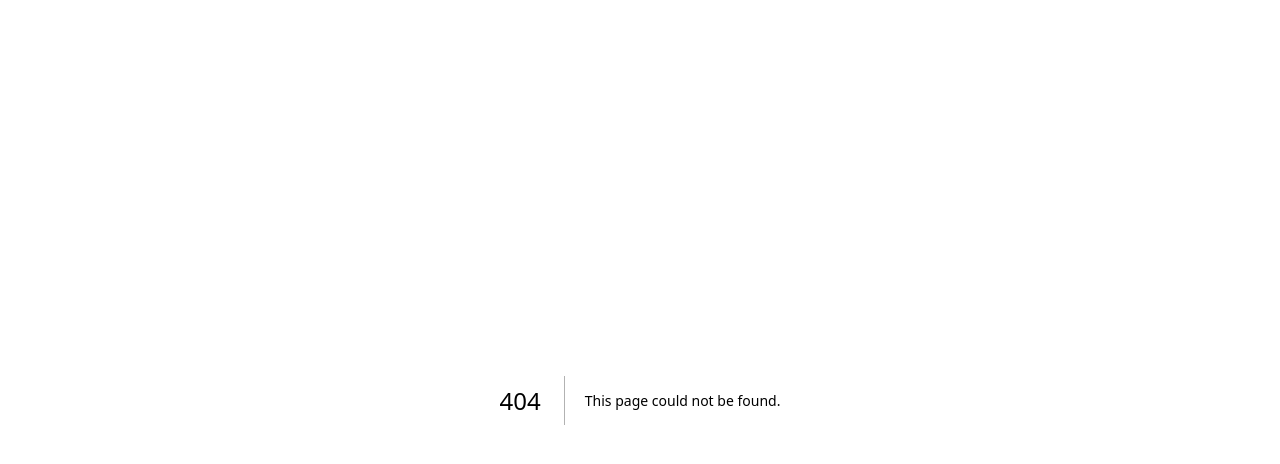
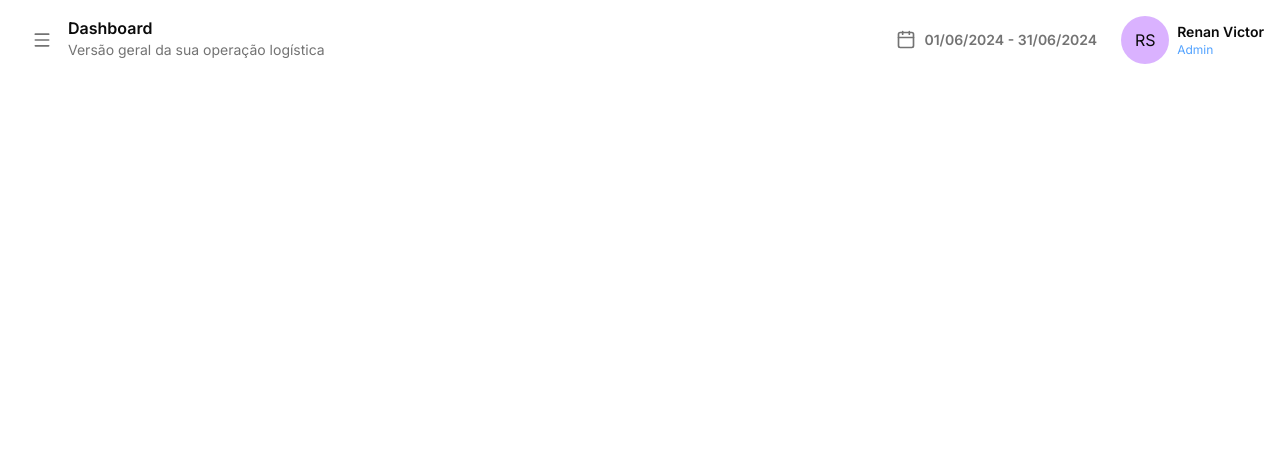
Before and after one commit to renan22Rsw/Logitrack, a Next.js app in the folder frontend/: page /dashboard in a window 1280 px wide. Before the commit this address had no page. Shown: the top 464 px of the page. Built offline with nearby package versions, Linux system fonts and the light colour scheme.

Commit message:
feat: navbar some implements will be added soon

```diff
--- /dev/null
+++ b/frontend/src/app/dashboard/page.tsx
@@ -0,0 +1,12 @@
+import { Navbar } from "@/components/navbar";
+
+const DashBoard = () => {
+  return (
+    <Navbar
+      title="Dashboard"
+      description="Versão geral da sua operação logística"
+    />
+  );
+};
+
+export default DashBoard;
--- a/frontend/src/app/page.tsx
+++ b/frontend/src/app/page.tsx
@@ -1,65 +1,5 @@
-import Image from "next/image";
+const Home = () => {
+  return <div>Home</div>;
+};
 
-export default function Home() {
-  return (
-    <div className="flex flex-col flex-1 items-center justify-center bg-zinc-50 font-sans dark:bg-black">
-      <main className="flex flex-1 w-full max-w-3xl flex-col items-center justify-between py-32 px-16 bg-white dark:bg-black sm:items-start">
-        <Image
-          className="dark:invert"
-          src="/next.svg"
-          alt="Next.js logo"
-          width={100}
-          height={20}
-          priority
-        />
-        <div className="flex flex-col items-center gap-6 text-center sm:items-start sm:text-left">
-          <h1 className="max-w-xs text-3xl font-semibold leading-10 tracking-tight text-black dark:text-zinc-50">
-            To get started, edit the page.tsx file.
-          </h1>
-          <p className="max-w-md text-lg leading-8 text-zinc-600 dark:text-zinc-400">
-            Looking for a starting point or more instructions? Head over to{" "}
-            <a
-              href="https://vercel.com/templates?framework=next.js&utm_source=create-next-app&utm_medium=appdir-template-tw&utm_campaign=create-next-app"
-              className="font-medium text-zinc-950 dark:text-zinc-50"
-            >
-              Templates
-            </a>{" "}
-            or the{" "}
-            <a
-              href="https://nextjs.org/learn?utm_source=create-next-app&utm_medium=appdir-template-tw&utm_campaign=create-next-app"
-              className="font-medium text-zinc-950 dark:text-zinc-50"
-            >
-              Learning
-            </a>{" "}
-            center.
-          </p>
-        </div>
-        <div className="flex flex-col gap-4 text-base font-medium sm:flex-row">
-          <a
-            className="flex h-12 w-full items-center justify-center gap-2 rounded-full bg-foreground px-5 text-background transition-colors hover:bg-[#383838] dark:hover:bg-[#ccc] md:w-[158px]"
-            href="https://vercel.com/new?utm_source=create-next-app&utm_medium=appdir-template-tw&utm_campaign=create-next-app"
-            target="_blank"
-            rel="noopener noreferrer"
-          >
-            <Image
-              className="dark:invert"
-              src="/vercel.svg"
-              alt="Vercel logomark"
-              width={16}
-              height={16}
-            />
-            Deploy Now
-          </a>
-          <a
-            className="flex h-12 w-full items-center justify-center rounded-full border border-solid border-black/[.08] px-5 transition-colors hover:border-transparent hover:bg-black/[.04] dark:border-white/[.145] dark:hover:bg-[#1a1a1a] md:w-[158px]"
-            href="https://nextjs.org/docs?utm_source=create-next-app&utm_medium=appdir-template-tw&utm_campaign=create-next-app"
-            target="_blank"
-            rel="noopener noreferrer"
-          >
-            Documentation
-          </a>
-        </div>
-      </main>
-    </div>
-  );
-}
+export default Home;
--- /dev/null
+++ b/frontend/src/components/navbar.tsx
@@ -0,0 +1,51 @@
+"use client";
+
+import { Calendar, Menu } from "lucide-react";
+import { useIsMobile } from "@/hooks/use-mobile";
+
+type NavbarProps = {
+  title: string;
+  description: string;
+};
+
+export const Navbar = ({ title, description }: NavbarProps) => {
+  const isMobile = useIsMobile();
+
+  return (
+    <nav className="flex justify-between py-4">
+      <div className="flex space-x-4 px-8">
+        <div className="flex items-center">
+          <Menu color="#737373" size={20} />
+        </div>
+
+        <div>
+          <h3 className="font-semibold">{title}</h3>
+          <p className="text-muted-foreground text-sm">{description}</p>
+        </div>
+      </div>
+
+      <div className="flex items-center gap-4 px-4">
+        {!isMobile && (
+          <div className="flex h-10 items-center rounded-md border-[1] px-2">
+            <Calendar color="#737373" size={20} className="mr-2" />{" "}
+            <span className="text-muted-foreground text-sm font-semibold">
+              01/06/2024 - 31/06/2024
+            </span>
+          </div>
+        )}
+
+        <div className="flex items-center gap-2">
+          <div className="flex h-12 w-12 items-center justify-center rounded-full bg-purple-300">
+            <h3>RS</h3>
+          </div>
+          {!isMobile && (
+            <div>
+              <h4 className="text-sm font-semibold">Renan Victor</h4>
+              <p className="text-xs text-blue-400">Admin</p>
+            </div>
+          )}
+        </div>
+      </div>
+    </nav>
+  );
+};
--- /dev/null
+++ b/frontend/src/hooks/use-mobile.ts
@@ -0,0 +1,22 @@
+import * as React from "react";
+
+const MOBILE_BREAKPOINT = 1024;
+
+export function useIsMobile() {
+  const [isMobile, setIsMobile] = React.useState<boolean | undefined>(
+    undefined,
+  );
+
+  React.useEffect(() => {
+    const mql = window.matchMedia(`(max-width: ${MOBILE_BREAKPOINT - 1}px)`);
+    const onChange = () => {
+      setIsMobile(window.innerWidth < MOBILE_BREAKPOINT);
+    };
+    mql.addEventListener("change", onChange);
+    // eslint-disable-next-line react-hooks/set-state-in-effect
+    setIsMobile(window.innerWidth < MOBILE_BREAKPOINT);
+    return () => mql.removeEventListener("change", onChange);
+  }, []);
+
+  return !!isMobile;
+}
```
